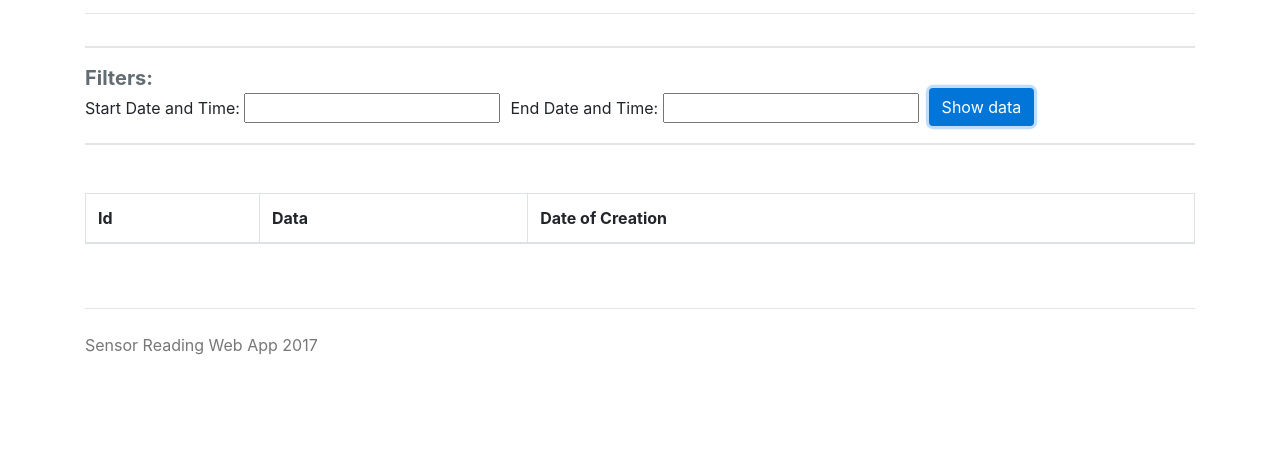
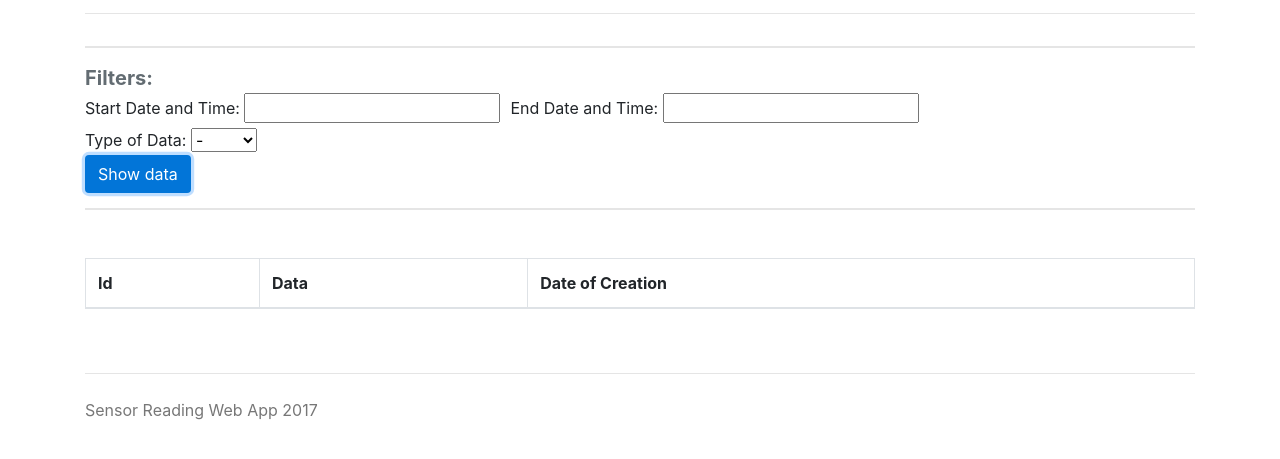
Before and after one commit to philiplesov/diploma, a website: page public/readings.html in a window 1280 px wide. Both pictures are taken after a click on the button "Show data". Shown: the part 75-534 px from the top of the page. Drawn offline with nearby package versions, Linux system fonts and the light colour scheme.

Commit message:
dbType added to frontend + message to backend

```diff
--- a/public/js/readings_functions.js
+++ b/public/js/readings_functions.js
@@ -40,13 +40,19 @@ $(document).ready(function() {
 
 	$('.get-readings-btn').click(function() {
 		// Show records after datetime filters applied
+		var socketMessage = 'get-readings-';
+
 		var startDate = $('#startDate')[0].value;
 		var endDate = $('#endDate')[0].value;
+		var dbType = $('#dbType').val();
 
 		startDate = startDate ? toTimestamp(startDate) : 0;
 		endDate = endDate ? toTimestamp(endDate) : 0;
 
-		socket.send('get-readings-' + startDate + '-' + endDate);
+		socketMessage += dbType + '-';
+		socketMessage += startDate + '-' + endDate;
+
+		socket.send(socketMessage);
 	});
 
 });
--- a/public/readings.html
+++ b/public/readings.html
@@ -49,6 +49,18 @@
                                     <label>End Date and Time:</label>
                                     <input type="text" class="datepicker" value="" id="endDate"/>
                                 </div>
+                            </div>
+                            <div class="col-lg-12">
+                                <div class="filter-block">
+                                    <label>Type of Data:</label>
+                                    <select id="dbType">
+                                        <option value="all">-</option>
+                                        <option value="type1">type1</option>
+                                        <option value="type2">type2</option>
+                                    </select>
+                                </div>
+                            </div>
+                            <div class="col-lg-12">
                                 <div class="filter-block">
                                     <button type="button" class="btn get-readings-btn">Show data</button>
                                 </div>
```
Also changed, not shown: modules/database/populateReadings.js (+4 -3 lines).
